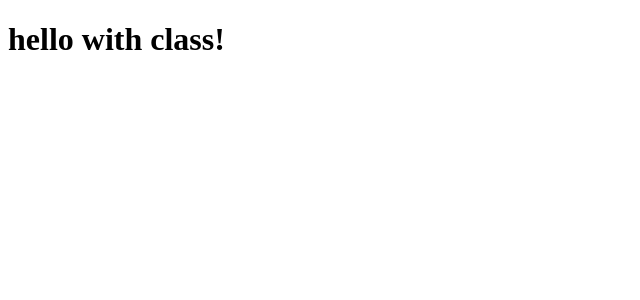
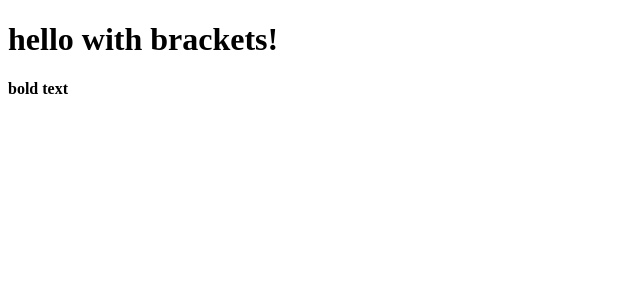
Before and after one commit to hanocha/start-react, a React (Create React App) app: page / in a window 1280 px wide. Shown: the top 300 px of the page, without its empty margins (0-640 px from the left). Built offline with nearby package versions, Linux system fonts and the light colour scheme.

Commit message:
add code which return with brackets

```diff
--- a/src/App.js
+++ b/src/App.js
@@ -2,7 +2,12 @@ import React from 'react'
 
 class App extends React.Component {
   render() {
-    return <h1>hello with class!</h1>
+    return (
+      <div>
+        <h1>hello with brackets!</h1>
+        <b>bold text</b>
+      </div>
+    )
   }
 }
 
```
